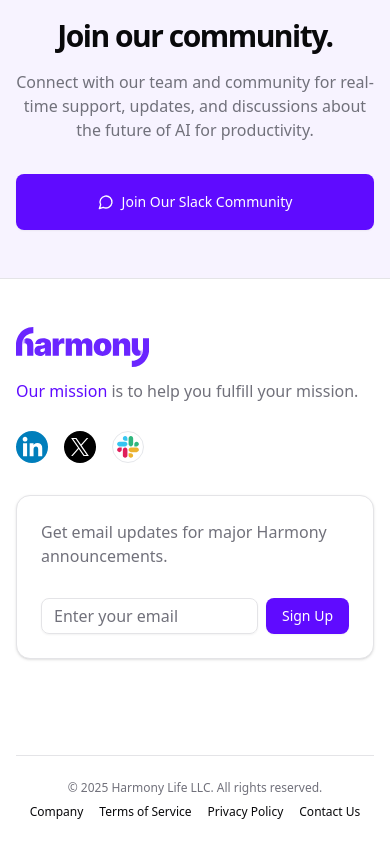
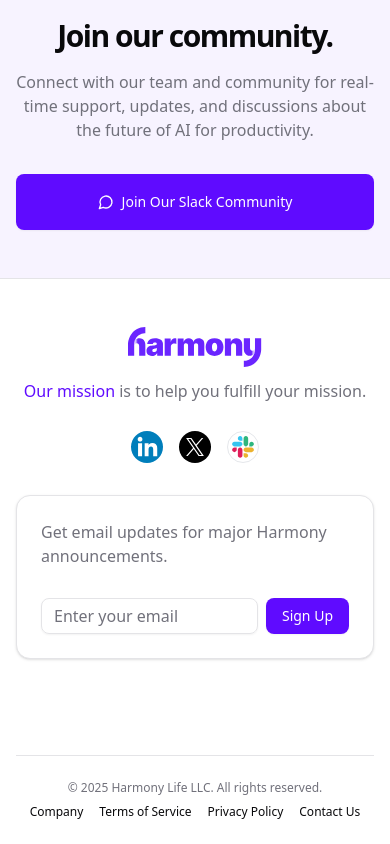
Before and after one commit to nathancovey/useharmony.com, a Next.js app: page / in a window 390 px wide. Shown: the part 4889-5733 px from the top of the page. Built offline with nearby package versions, Linux system fonts and the light colour scheme.

Commit message:
center align footer section on mobile

```diff
--- a/components/MainLayout.tsx
+++ b/components/MainLayout.tsx
@@ -29,18 +29,18 @@
       <footer className="w-full shrink-0 px-4 md:px-6 border-t bg-background">
         <div className="w-full max-w-[1000px] mx-auto py-12">
           <div className="flex flex-col lg:flex-row lg:items-start lg:justify-between gap-8 mb-12">
-            <div className="flex flex-col space-y-3">
-              <div className="flex justify-start">
+            <div className="flex flex-col space-y-3 items-center lg:items-start">
+              <div className="flex justify-center lg:justify-start">
                 <HarmonyWordmark className="h-10 text-primary" />
               </div>
               <div className="max-w-sm">
-                <p className="text-base text-muted-foreground">
+                <p className="text-base text-muted-foreground text-center lg:text-left">
                   <Link href="/company" className="text-primary hover:underline underline-offset-4">
                     Our mission
                   </Link> is to help you fulfill your mission.
                 </p>
               </div>
-              <div className="flex gap-4 mt-4">
+              <div className="flex gap-4 mt-4 justify-center lg:justify-start">
                 <Link href="https://linkedin.com" target="_blank" rel="noopener noreferrer" className="hover:opacity-80 transition-opacity">
                   <LinkedInIcon size={32} className="text-muted-foreground hover:text-primary transition-colors" />
                 </Link>
```
